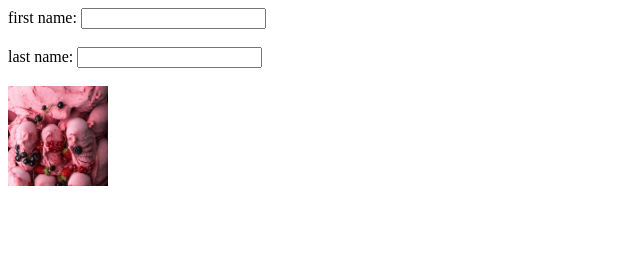
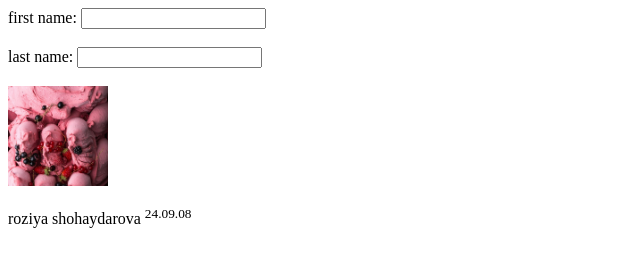
Before and after one commit to Roziya0707/project1, a plain HTML site: page index.html in a window 1280 px wide. Shown: the whole page, without its empty margins (0-640 px from the left). Drawn offline with Linux system fonts and the light colour scheme.

Commit message:
ssffasf
asfasfa

```diff
--- a/index.html
+++ b/index.html
@@ -5,6 +5,7 @@
     <meta http-equiv="X-UA-Compatible" content="IE=edge">
     <meta name="viewport" content="width=device-width, initial-scale=1.0">
     <title>Document</title>
+    <title> roziya shohaydarova </title>
 </head>
 <body>
 
@@ -21,6 +22,9 @@
 
 </form>
 <img src="5.jpg" alt="" width="100px" height="100px" >
+<p>roziya shohaydarova <sup>24.09.08</sub></p>
+
+
 <main></main>
 
 
```
